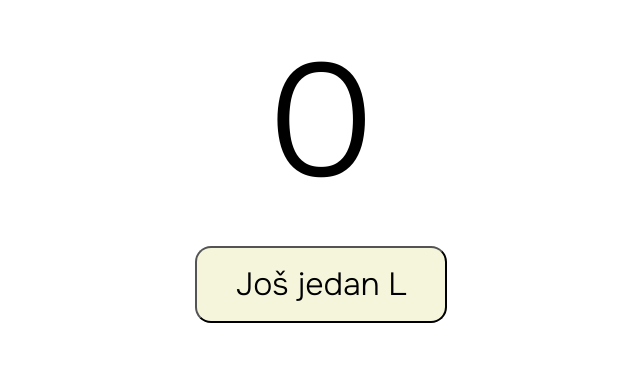
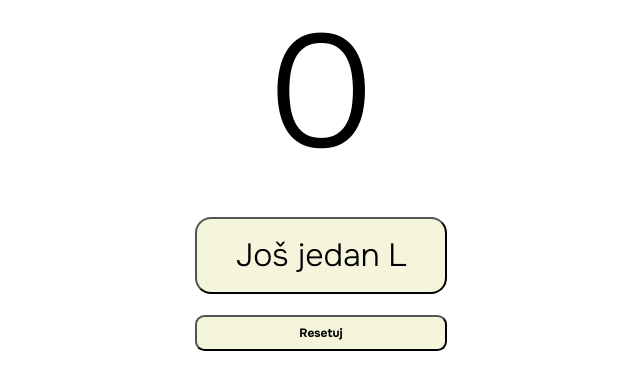
Before and after one commit to Lanmijami/LcounterApp, a plain HTML site: page index.html in a window 1280 px wide. Shown: the part 236-626 px from the top of the page, without its empty margins (319-959 px from the left). Drawn offline with Linux system fonts and the light colour scheme.

Commit message:
Dodao reset dugme

```diff
--- a/code.js
+++ b/code.js
@@ -1,7 +1,14 @@
 let broj = 0;
+localStorage.setItem("myKey", "testValue");
+
 function Klik() {
   broj++;
   tekstPolje = document.getElementById("tekst");
-  console.log("Radi");
   tekstPolje.innerHTML = broj;
 }
+
+function Resetuj() {
+  tekstPolje = document.getElementById("tekst");
+  tekstPolje.innerHTML = 0;
+  broj = 0;
+}
--- a/index.html
+++ b/index.html
@@ -18,6 +18,8 @@
       <h1 class="naslov">L Brojač</h1>
       <text id="tekst">0</text><br />
       <button onclick="Klik()" class="dugme">Još jedan L</button>
+      <br />
+      <button onclick="Resetuj()" class="resetuj">Resetuj</button>
     </div>
 
     <script src="code.js"></script>
--- a/style.css
+++ b/style.css
@@ -8,6 +8,7 @@
   padding: 1rem 3rem;
   font-family: "Onest", sans-serif;
   height: 75vh;
+
   display: flex;
   flex-direction: column;
   justify-content: center;
@@ -27,6 +28,15 @@
   background-color: beige;
 }
 
+.resetuj {
+  font-family: "Onest", sans-serif;
+  font-size: 0.75rem;
+  padding: 0.5rem;
+  border-radius: 0.6rem;
+  font-weight: bold;
+  background-color: beige;
+}
+
 #tekst {
   margin-left: auto;
   margin-right: auto;
```
